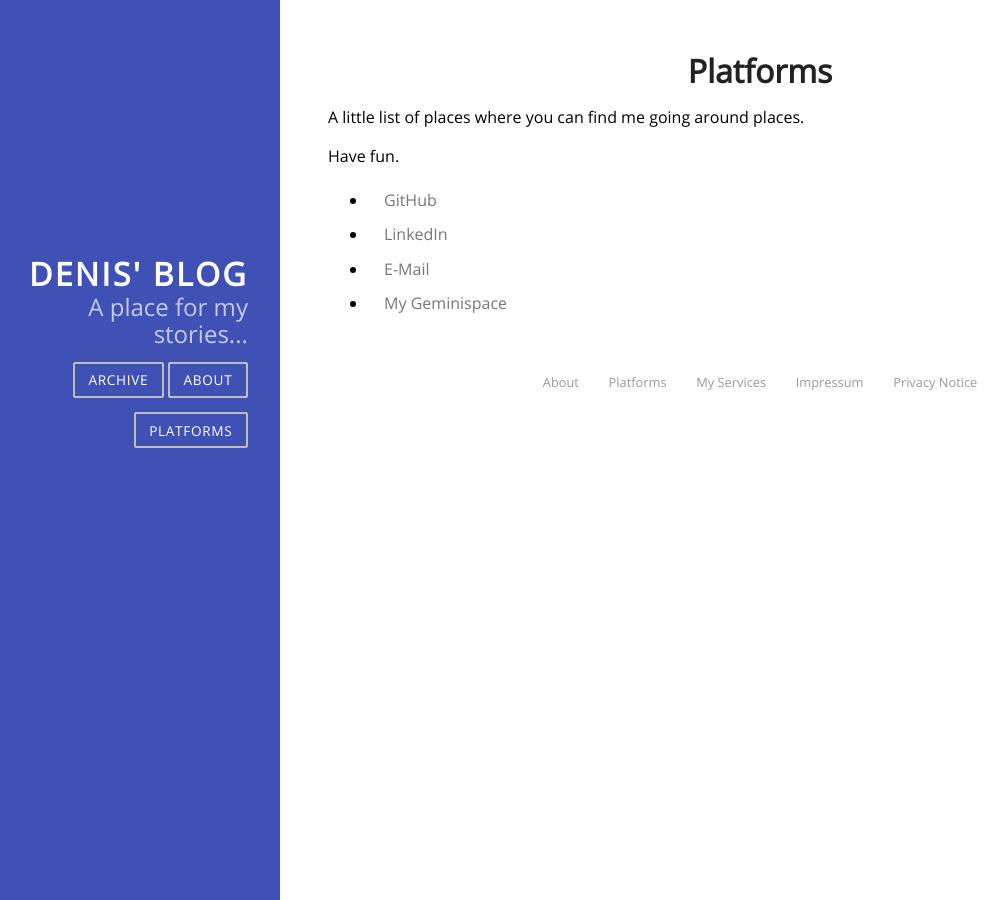
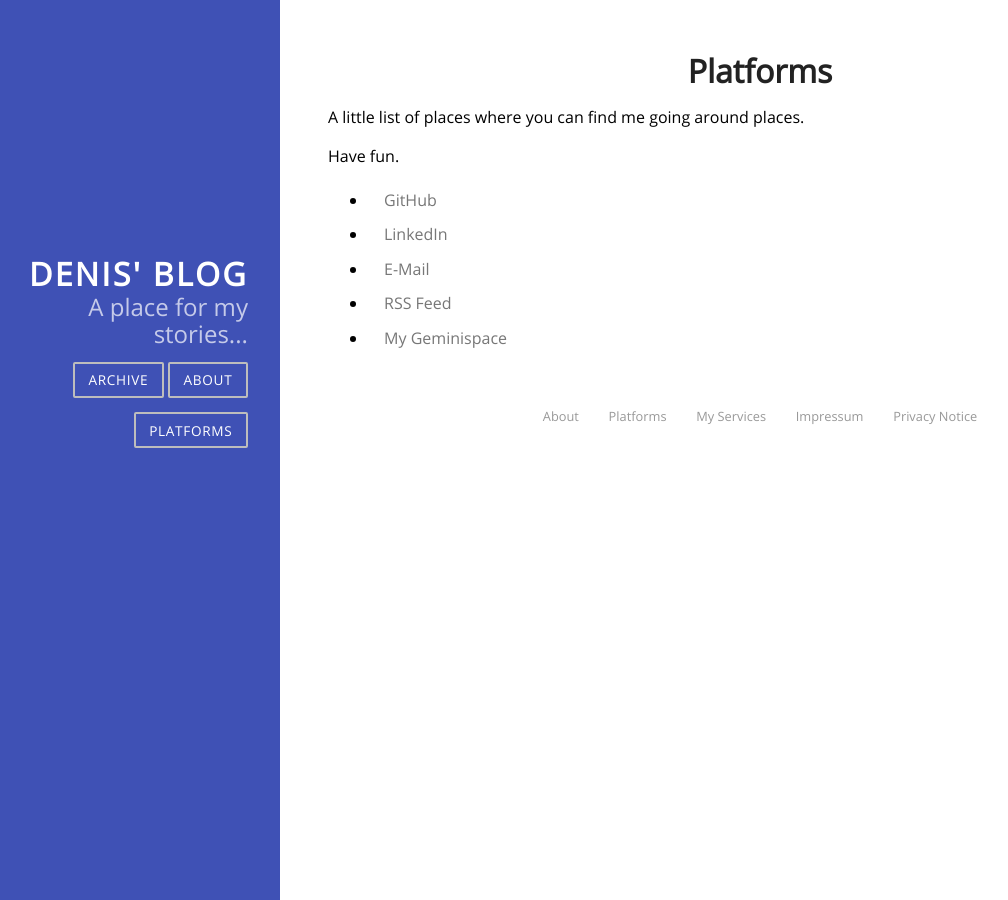
Before and after one commit to D45Hub/PersonalWebpage, a Jekyll site: the page built from platforms.markdown, in a window 1280 px wide. Shown: the whole page, without its empty margins (40-1048 px from the left). Built offline with Jekyll 4.4.1, drawn with Linux system fonts in a browser that asks for light colours.

Commit message:
Updated Platforms Tab

```diff
--- a/platforms.markdown
+++ b/platforms.markdown
@@ -12,5 +12,6 @@ Have fun.
   <li><a href="https://github.com/D45Hub" class="pure-menu-link">GitHub</a></li>
   <li><a href="https://www.linkedin.com/in/denis-thiessen/" class="pure-menu-link">LinkedIn</a></li>
   <li><a href="mailto:mail@denisthiessen.de" class="pure-menu-link">E-Mail</a></li>
+  <li><a href="https://denisthiessen.de/feed.xml" class="pure-menu-link">RSS Feed</a></li>
   <li><a href="gemini://denisthiessen.de" class="pure-menu-link">My Geminispace</a></li>
 </ul>
```
